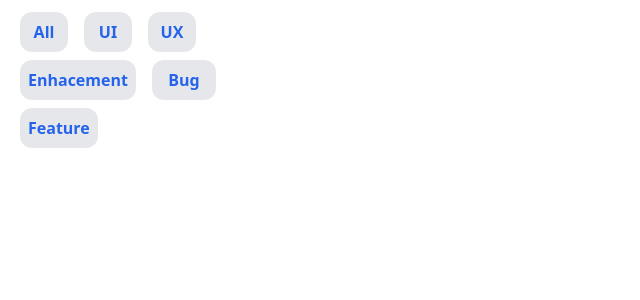
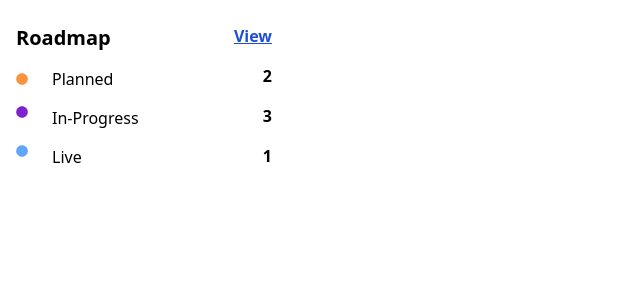
Before and after one commit to JulioFuentes2021/feedback-app, a React (Vite) app: page /feedback-app/ in a window 1280 px wide. Shown: the top 300 px of the page, without its empty margins (0-640 px from the left). Built offline with nearby package versions, Linux system fonts and the light colour scheme.

Commit message:
Roadmap has been created

```diff
--- /dev/null
+++ b/src/components/Roadmap.jsx
@@ -0,0 +1,48 @@
+import React from "react";
+import { FaCircle } from "react-icons/fa";
+
+const Roadmap = () => {
+	return (
+		<div className="flex justify-between w-72 h-48 bg-white p-4">
+			<div className="flex flex-col justify-around">
+				<span className="text-xl font-bold">Roadmap</span>
+				<section>
+					<div className="flex items-center">
+						<span className="text-orange-400 mr-6 text-xs">
+							<FaCircle />
+						</span>
+						<span>Planned</span>
+					</div>
+				</section>
+				<section>
+					<div className="flex">
+						<span className="text-purple-700 mr-6 text-xs">
+							<FaCircle />
+						</span>
+						<span>In-Progress</span>
+					</div>
+				</section>
+				<section>
+					<div className="flex">
+						<span className="text-blue-400 mr-6 text-xs">
+							<FaCircle />
+						</span>
+						<span>Live</span>
+					</div>
+				</section>
+			</div>
+			<div className="flex flex-col justify-around items-end">
+				<span>
+					<a className="underline text-blue-700 font-semibold" href="#">
+						View
+					</a>
+				</span>
+				<span className="font-semibold">2</span>
+				<span className="font-semibold">3</span>
+				<span className="font-semibold">1</span>
+			</div>
+		</div>
+	);
+};
+
+export default Roadmap;
--- a/src/main.jsx
+++ b/src/main.jsx
@@ -1,7 +1,7 @@
 import React from "react";
 import ReactDOM from "react-dom";
 import "./index.css";
-import App from "./components/ButtonsContainer";
+import App from "./components/Roadmap";
 
 ReactDOM.render(
 	<React.StrictMode>
```
